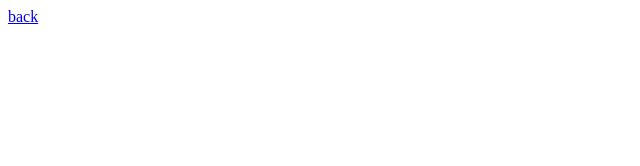
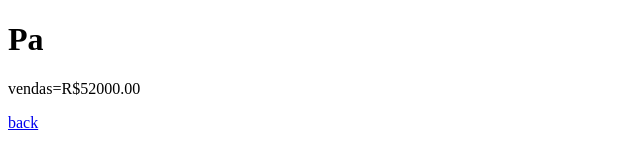
Before and after one commit to Thinery/test_git, a plain HTML site: page testp2.html in a window 1280 px wide. Shown: the whole page, without its empty margins (0-640 px from the left). Drawn offline with Linux system fonts and the light colour scheme.

Commit message:
versão 2 do teste

```diff
--- a/testp2.html
+++ b/testp2.html
@@ -6,6 +6,8 @@
     <title>Document</title>
 </head>
 <body>
+    <h1>Pa</h1>
+    <p>vendas=R$52000.00</p>
     <a href="index.html">back</a>
 </body>
 </html>
```
